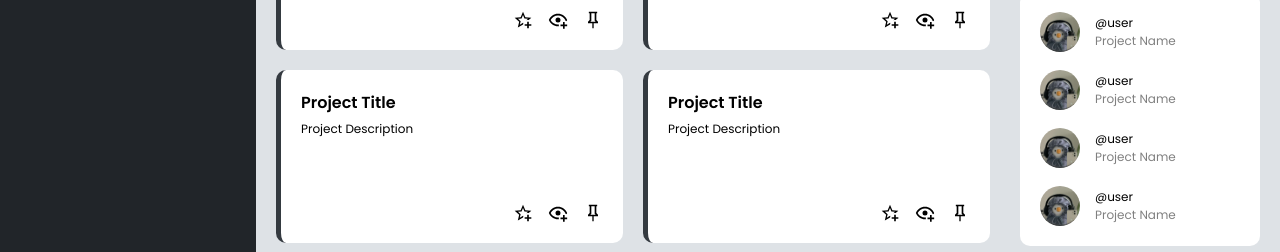
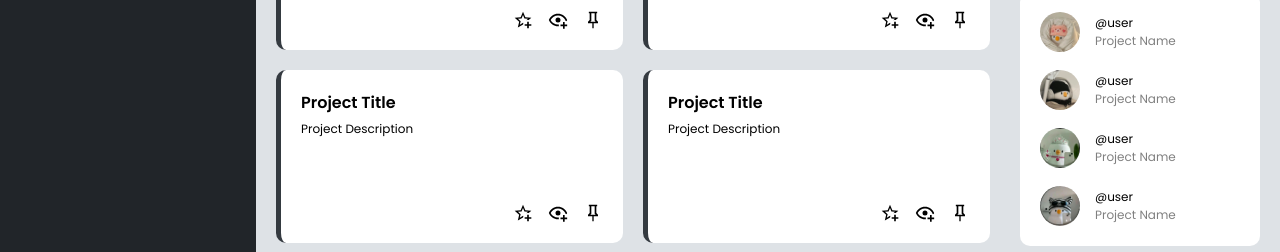
Before and after one commit to ashleyl1u/admin-board, a plain HTML site: page index.html in a window 1280 px wide. Shown: the part 548-800 px from the top of the page. Drawn offline with Linux system fonts and the light colour scheme.

Commit message:
Remove temp images and replace with new images

```diff
--- a/index.html
+++ b/index.html
@@ -232,7 +232,7 @@
 
         <div class="trending">
           <div class="profile">
-            <img src="./images/profiles/profile-1.jpeg" alt="" class="profile-pic">
+            <img src="./images/profiles/profile-2.jpeg" alt="" class="profile-pic">
             <div class="profile-info">
               <div class="user">@user</div>
               <div class="project-name">Project Name</div>
@@ -241,7 +241,7 @@
 
 
           <div class="profile">
-            <img src="./images/profiles/profile-1.jpeg" alt="" class="profile-pic">
+            <img src="./images/profiles/profile-3.jpeg" alt="" class="profile-pic">
             <div class="profile-info">
               <div class="user">@user</div>
               <div class="project-name">Project Name</div>
@@ -249,7 +249,7 @@
           </div>
 
           <div class="profile">
-            <img src="./images/profiles/profile-1.jpeg" alt="" class="profile-pic">
+            <img src="./images/profiles/profile-4.jpeg" alt="" class="profile-pic">
             <div class="profile-info">
               <div class="user">@user</div>
               <div class="project-name">Project Name</div>
@@ -258,7 +258,7 @@
 
 
           <div class="profile">
-            <img src="./images/profiles/profile-1.jpeg" alt="" class="profile-pic">
+            <img src="./images/profiles/profile-5.jpeg" alt="" class="profile-pic">
             <div class="profile-info">
               <div class="user">@user</div>
               <div class="project-name">Project Name</div>
```
Also changed, not shown: images/profiles/profile-2.jpeg (added), images/profiles/profile-3.jpeg (added), images/profiles/profile-4.jpeg (added), images/profiles/profile-5.jpeg (added).
